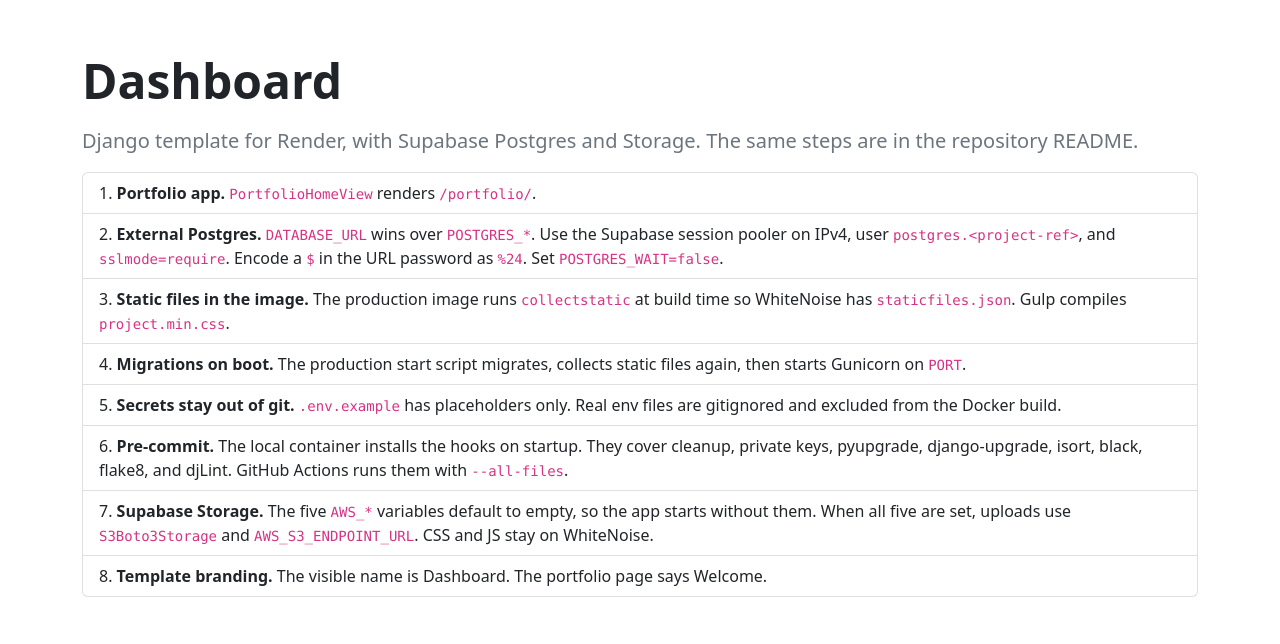
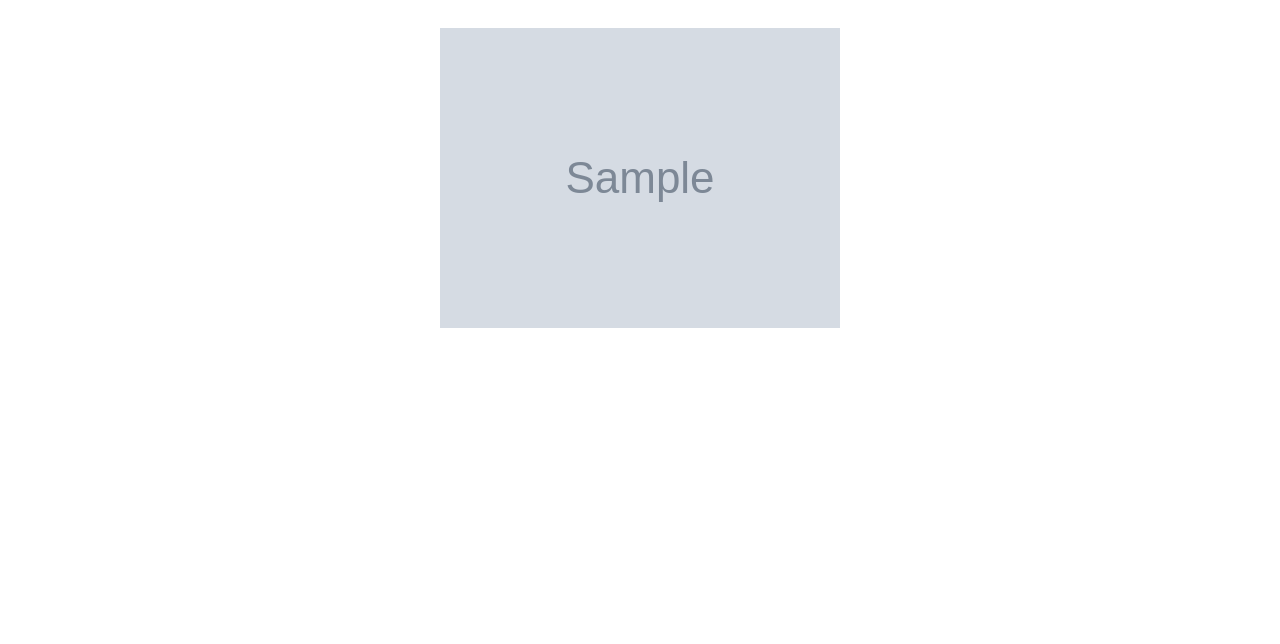
Before and after one commit to CarlosBedon/carlos-bedon-portfolio, a Django app: template project_name/templates/pages/home.html in a window 1280 px wide. Shown: the part 56-700 px from the top of the page. Run offline with Django 5.2, Linux system fonts and the light colour scheme; the template is opened without the code that fills it: most values are stand-ins (such as "Sample title", 1, 10 or a date in 2020); grey boxes marked "Sample" are stand-in pictures; style sheets or scripts are compiled from the project's sources; some libraries are stand-ins or nearby versions.

Commit message:
feat: add photo to test

```diff
--- a/config/urls.py
+++ b/config/urls.py
@@ -9,8 +9,10 @@ from drf_spectacular.views import SpectacularAPIView
 from drf_spectacular.views import SpectacularSwaggerView
 from rest_framework.authtoken.views import obtain_auth_token
 
+from project_name.apps.portfolio.views import DashboardView
+
 urlpatterns = [
-    path("", TemplateView.as_view(template_name="pages/home.html"), name="home"),
+    path("", DashboardView.as_view(), name="home"),
     path(
         "about/",
         TemplateView.as_view(template_name="pages/about.html"),
--- a/project_name/templates/pages/home.html
+++ b/project_name/templates/pages/home.html
@@ -4,44 +4,7 @@
   Dashboard
 {% endblock title %}
 {% block content %}
-  <div class="py-5">
-    <h1 class="display-5 fw-bold mb-3">Dashboard</h1>
-    <p class="lead text-muted">
-      Django template for Render, with Supabase Postgres and Storage. The same steps are in the repository README.
-    </p>
-    <ol class="list-group list-group-numbered">
-      <li class="list-group-item">
-        <strong>Portfolio app.</strong>
-        <code>PortfolioHomeView</code> renders <code>/portfolio/</code>.
-      </li>
-      <li class="list-group-item">
-        <strong>External Postgres.</strong>
-        <code>DATABASE_URL</code> wins over <code>POSTGRES_*</code>. Use the Supabase session pooler on IPv4, user <code>postgres.&lt;project-ref&gt;</code>, and <code>sslmode=require</code>. Encode a <code>$</code> in the URL password as <code>%24</code>. Set <code>POSTGRES_WAIT=false</code>.
-      </li>
-      <li class="list-group-item">
-        <strong>Static files in the image.</strong>
-        The production image runs <code>collectstatic</code> at build time so WhiteNoise has <code>staticfiles.json</code>. Gulp compiles <code>project.min.css</code>.
-      </li>
-      <li class="list-group-item">
-        <strong>Migrations on boot.</strong>
-        The production start script migrates, collects static files again, then starts Gunicorn on <code>PORT</code>.
-      </li>
-      <li class="list-group-item">
-        <strong>Secrets stay out of git.</strong>
-        <code>.env.example</code> has placeholders only. Real env files are gitignored and excluded from the Docker build.
-      </li>
-      <li class="list-group-item">
-        <strong>Pre-commit.</strong>
-        The local container installs the hooks on startup. They cover cleanup, private keys, pyupgrade, django-upgrade, isort, black, flake8, and djLint. GitHub Actions runs them with <code>--all-files</code>.
-      </li>
-      <li class="list-group-item">
-        <strong>Supabase Storage.</strong>
-        The five <code>AWS_*</code> variables default to empty, so the app starts without them. When all five are set, uploads use <code>S3Boto3Storage</code> and <code>AWS_S3_ENDPOINT_URL</code>. CSS and JS stay on WhiteNoise.
-      </li>
-      <li class="list-group-item">
-        <strong>Template branding.</strong>
-        The visible name is Dashboard. The portfolio page says Welcome.
-      </li>
-    </ol>
-  </div>
+  <img class="img-fluid d-block mx-auto py-4"
+       src="{{ photo_url }}"
+       alt="">
 {% endblock content %}
```
Also changed, not shown: project_name/apps/portfolio/views.py (+13 -0 lines).
